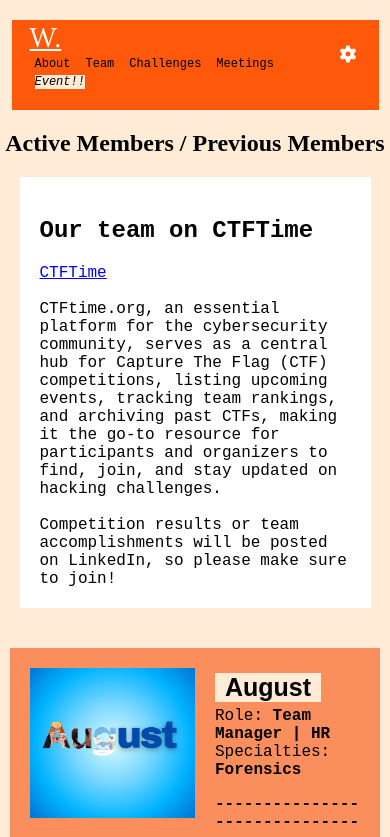
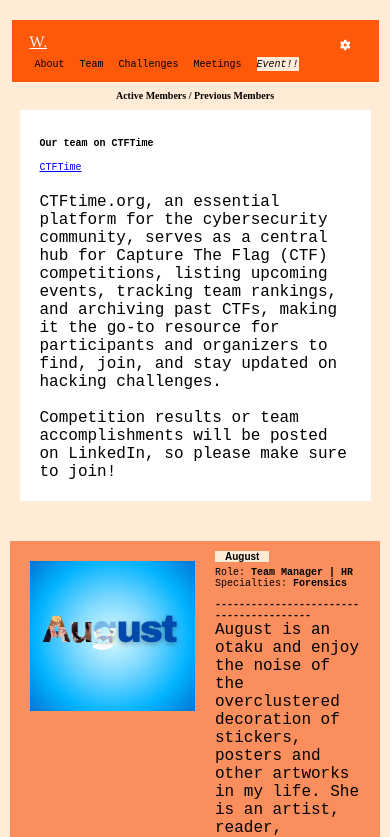
Before and after one commit to Longisrealll/cyberSecProj, a React (Vite) app in the folder wangara/: page /members in a window 390 px wide. Shown: the top 837 px of the page. Built offline with nearby package versions, Linux system fonts and the light colour scheme; a web font is replaced by a local one.

Commit message:
add effects

```diff
--- a/wangara/src/AllPages/MainPage.jsx
+++ b/wangara/src/AllPages/MainPage.jsx
@@ -53,6 +53,7 @@ const Dimentional = ({position, hovering})=>{
 export function MainPage({mode, setMode}){
 
     const [stateHover, setHoverState] = useState(false)
+    const [timer, setTimer] = useState(20000)
     // const [mobile, toggleMobile] = useState(false)
 
     // const glitch = useGlitch({
@@ -86,38 +87,35 @@ export function MainPage({mode, setMode}){
     // });
 
     let handleMouseEnter = () =>{
+        setTimer(20000)
         setHoverState(true)
         ChangeText("It's time for the Lang-era", 2, "tryingId");
     }
 
     let handleMouseLeave = ()=>{
+        setTimer(20000)
         setHoverState(false)
         ChangeText("THE COLLEGE OF HIGHER LEARNING", 2, "tryingId");
     }
 
-    // useEffect(()=>{
-    //     const testing = ()=>{
-    //         if(window.innerWidth<=700){
-    //             toggleMobile(true)
-    //         }else{
-    //             toggleMobile(false)
-    //         }
-    //     }
+    useEffect(()=>{
+        const interval = setInterval(() => {
+            if(!stateHover){
+                handleMouseEnter();
+            }else{
+                handleMouseLeave();
+            }
+        }, timer);
 
-    //     testing()
-
-    //     window.addEventListener('resize', testing)
-    //     return ()=>{
-    //         window.removeEventListener('resize', testing)
-    //     }
-    // }, [])
+        return () => clearInterval(interval)
+    }, [stateHover, timer])
 
     return(
         <div className='overallBackground'>
             <Navbar mode={mode} setMode={setMode} />
             {/* logo */}
             <div className='logoClass'>
-                <div onMouseEnter={handleMouseEnter} onMouseLeave={handleMouseLeave}>
+                <div onMousEnter={handleMouseEnter} onMouseLeave={handleMouseLeave}>
                     <div id="canvasDisplay">
                         <Canvas shadows>
                             <directionalLight intensity={2} castShadow shadow-mapSize={[1024, 1024]} position={[2,3,5]}></directionalLight>
--- a/wangara/src/App.css
+++ b/wangara/src/App.css
@@ -459,6 +459,7 @@ nav ul{
 }
 
 @media (max-width: 600px){
+
   .logoClass {
     width: 90%;
     background-color: black;
@@ -474,11 +475,7 @@ nav ul{
 
   nav{
     height: fit-content;
-    padding-bottom: 20px;
-  }
-
-  nav p{
-    margin-left: 10px;
+    padding-bottom: 10px;
   }
 
   .logoClass h1 {
@@ -528,4 +525,13 @@ nav ul{
     height: auto;
     margin: 20px;
   }
+
+  p, h1, h2, a, h3, h4, li{
+    font-size: 10px;
+  }
+
+  nav p a{
+    margin-left: 10px;
+    font-size: 15px;
+  }
 }
```
Also changed, not shown: wangara/vercel.json (renamed from wangara/src/vercel.json).
